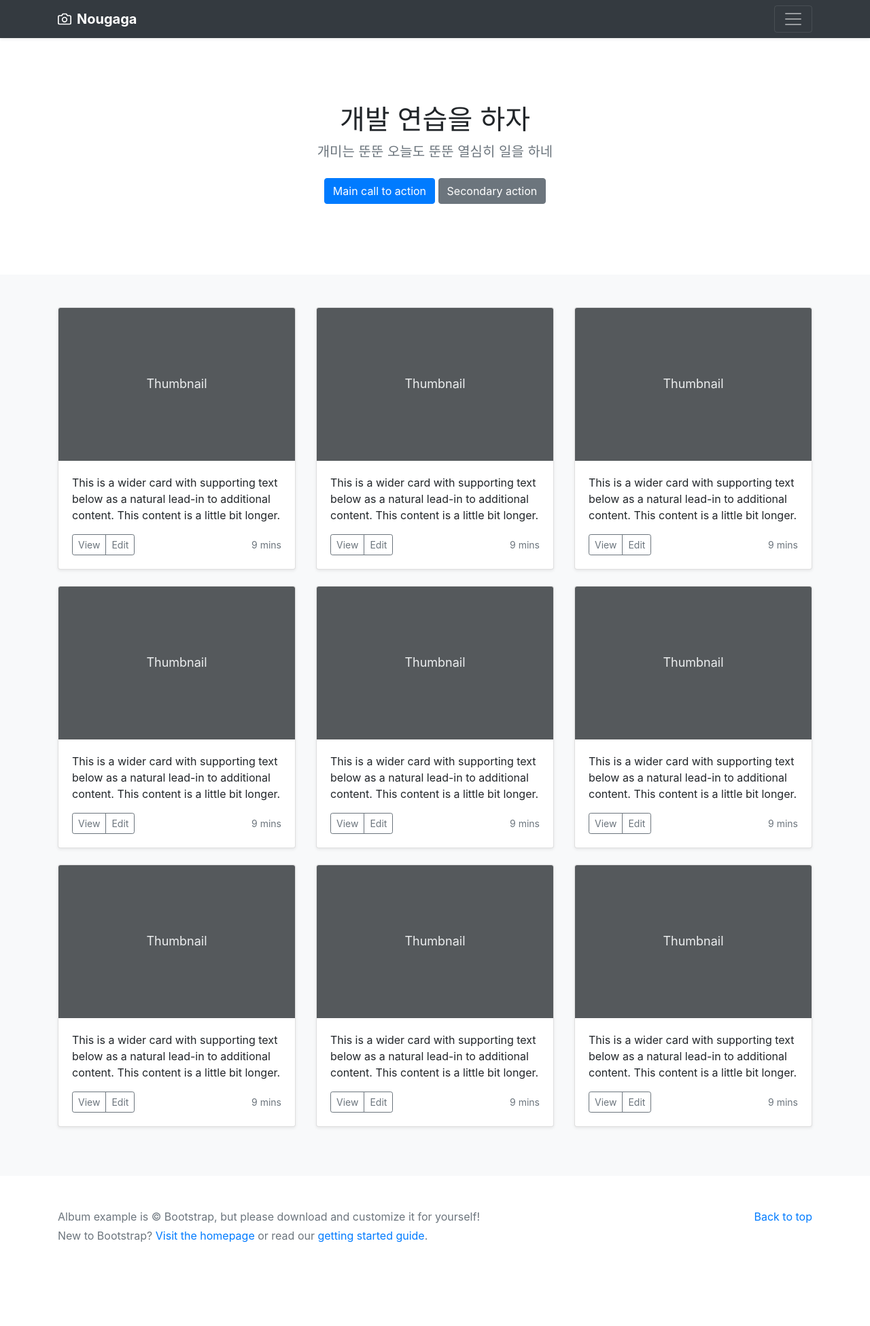
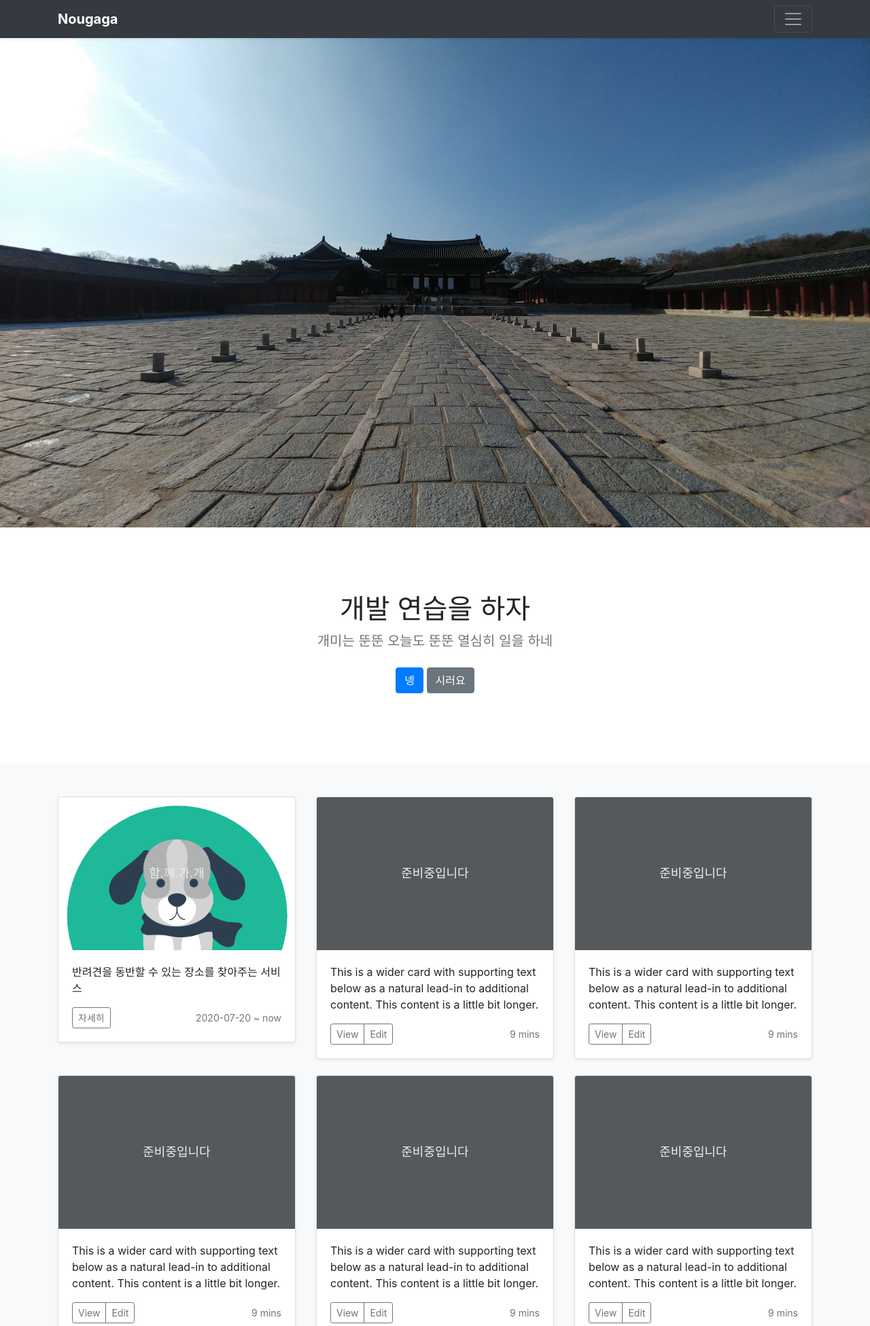
Before and after one commit to Nougaga/study, a Django app: page / in a window 1280 px wide. Shown: the top 1951 px of the page at 68% size. Before the commit the page ends 1828 px from the top, so only its background shows below. Run offline with Django 3.2, Linux system fonts and the light colour scheme; some libraries are stand-ins or nearby versions.

Commit message:
이미지 연습

```diff
--- a/myHome/main/templates/main/main.html
+++ b/myHome/main/templates/main/main.html
@@ -1,5 +1,6 @@
 <!doctype html>
 <html lang="en">
+
 <head>
   <meta charset="utf-8">
   <meta name="viewport" content="width=device-width, initial-scale=1, shrink-to-fit=no">
@@ -8,7 +9,8 @@
   <meta name="generator" content="Jekyll v4.0.1">
   <title>개발 연습을 하자</title>
 
-    <link rel="stylesheet" href="https://stackpath.bootstrapcdn.com/bootstrap/4.5.0/css/bootstrap.min.css" integrity="sha384-9aIt2nRpC12Uk9gS9baDl411NQApFmC26EwAOH8WgZl5MYYxFfc+NcPb1dKGj7Sk" crossorigin="anonymous">
+  <link rel="stylesheet" href="https://stackpath.bootstrapcdn.com/bootstrap/4.5.0/css/bootstrap.min.css"
+    integrity="sha384-9aIt2nRpC12Uk9gS9baDl411NQApFmC26EwAOH8WgZl5MYYxFfc+NcPb1dKGj7Sk" crossorigin="anonymous">
   <link rel="canonical" href="https://getbootstrap.com/docs/4.5/examples/album/">
 
   <!-- Bootstrap core CSS -->
@@ -36,6 +38,7 @@
       margin-bottom: 0;
       background-color: #fff;
     }
+
     @media (min-width: 768px) {
       .jumbotron {
         padding-top: 6rem;
@@ -67,14 +70,16 @@
   <!-- Custom styles for this template -->
   <link href="album.css" rel="stylesheet">
 </head>
+
 <body>
+  {% load static %}
   <header>
     <div class="collapse bg-dark" id="navbarHeader">
       <div class="container">
         <div class="row">
           <div class="col-sm-8 col-md-7 py-4">
             <h4 class="text-white">About</h4>
-          <p class="text-muted">Add some information about the album below, the author, or any other background context. Make it a few sentences long so folks can pick up some informative tidbits. Then, link them off to some social networking sites or contact information.</p>
+            <p class="text-muted">웹 개발을 공부해보자</p>
           </div>
           <div class="col-sm-4 offset-md-1 py-4">
             <h4 class="text-white">Contact</h4>
@@ -90,25 +95,24 @@
     <div class="navbar navbar-dark bg-dark shadow-sm">
       <div class="container d-flex justify-content-between">
         <a href="#" class="navbar-brand d-flex align-items-center">
-        <svg xmlns="http://www.w3.org/2000/svg" width="20" height="20" fill="none" stroke="currentColor" stroke-linecap="round" stroke-linejoin="round" stroke-width="2" aria-hidden="true" class="mr-2" viewBox="0 0 24 24" focusable="false"><path d="M23 19a2 2 0 0 1-2 2H3a2 2 0 0 1-2-2V8a2 2 0 0 1 2-2h4l2-3h6l2 3h4a2 2 0 0 1 2 2z"/><circle cx="12" cy="13" r="4"/></svg>
           <strong>Nougaga</strong>
         </a>
-      <button class="navbar-toggler" type="button" data-toggle="collapse" data-target="#navbarHeader" aria-controls="navbarHeader" aria-expanded="false" aria-label="Toggle navigation">
+        <button class="navbar-toggler" type="button" data-toggle="collapse" data-target="#navbarHeader"
+          aria-controls="navbarHeader" aria-expanded="false" aria-label="Toggle navigation">
           <span class="navbar-toggler-icon"></span>
         </button>
       </div>
     </div>
   </header>
-
   <main role="main">
-
+    <img src="{% static 'main/images/20171207_135024.jpg' %}" width=100% alt="test image">
     <section class="jumbotron text-center">
       <div class="container">
         <h1>개발 연습을 하자</h1>
         <p class="lead text-muted">개미는 뚠뚠 오늘도 뚠뚠 열심히 일을 하네</p>
         <p>
-        <a href="#" class="btn btn-primary my-2">Main call to action</a>
-        <a href="#" class="btn btn-secondary my-2">Secondary action</a>
+          <button id="yesyes" class="btn btn-primary my-2">넹</button>
+          <button id="nono" class="btn btn-secondary my-2">시러요</button>
         </p>
       </div>
     </section>
@@ -119,9 +123,39 @@
         <div class="row">
           <div class="col-md-4">
             <div class="card mb-4 shadow-sm">
-            <svg class="bd-placeholder-img card-img-top" width="100%" height="225" xmlns="http://www.w3.org/2000/svg" preserveAspectRatio="xMidYMid slice" focusable="false" role="img" aria-label="Placeholder: Thumbnail"><title>Placeholder</title><rect width="100%" height="100%" fill="#55595c"/><text x="50%" y="50%" fill="#eceeef" dy=".3em">Thumbnail</text></svg>
+              <svg class="bd-placeholder-img card-img-top" width="100%" height="225" xmlns="http://www.w3.org/2000/svg"
+                preserveAspectRatio="xMidYMid slice" focusable="false" role="img" aria-label="Placeholder: Thumbnail">
+                <title>Placeholder</title>
+                <defs>
+                  <pattern id="pp-icon" patternUnits="userSpaceOnUse" width="100%" height="650">
+                    <image class='twombly' xlink:href="{% static 'main/images/pp-icon.png' %}" width=100% />
+                  </pattern>
+                </defs>
+                <rect width="100%" height="100%" fill="url(#pp-icon)" />
+                <text x="50%" y="50%" fill="#eceeef" dy=".3em">함.께.가.개</text>
+              </svg>
               <div class="card-body">
-              <p class="card-text">This is a wider card with supporting text below as a natural lead-in to additional content. This content is a little bit longer.</p>
+                <p class="card-text">반려견을 동반할 수 있는 장소를 찾아주는 서비스</p>
+                <div class="d-flex justify-content-between align-items-center">
+                  <div class="btn-group">
+                    <button type="button" class="btn btn-sm btn-outline-secondary">자세히</button>
+                  </div>
+                  <small class="text-muted">2020-07-20 ~ now</small>
+                </div>
+              </div>
+            </div>
+          </div>
+          <div class="col-md-4">
+            <div class="card mb-4 shadow-sm">
+              <svg class="bd-placeholder-img card-img-top" width="100%" height="225" xmlns="http://www.w3.org/2000/svg"
+                preserveAspectRatio="xMidYMid slice" focusable="false" role="img" aria-label="Placeholder: Thumbnail">
+                <title>Placeholder</title>
+                <rect width="100%" height="100%" fill="#55595c" /><text x="50%" y="50%" fill="#eceeef"
+                  dy=".3em">준비중입니다</text>
+              </svg>
+              <div class="card-body">
+                <p class="card-text">This is a wider card with supporting text below as a natural lead-in to additional
+                  content. This content is a little bit longer.</p>
                 <div class="d-flex justify-content-between align-items-center">
                   <div class="btn-group">
                     <button type="button" class="btn btn-sm btn-outline-secondary">View</button>
@@ -134,24 +168,15 @@
           </div>
           <div class="col-md-4">
             <div class="card mb-4 shadow-sm">
-            <svg class="bd-placeholder-img card-img-top" width="100%" height="225" xmlns="http://www.w3.org/2000/svg" preserveAspectRatio="xMidYMid slice" focusable="false" role="img" aria-label="Placeholder: Thumbnail"><title>Placeholder</title><rect width="100%" height="100%" fill="#55595c"/><text x="50%" y="50%" fill="#eceeef" dy=".3em">Thumbnail</text></svg>
+              <svg class="bd-placeholder-img card-img-top" width="100%" height="225" xmlns="http://www.w3.org/2000/svg"
+                preserveAspectRatio="xMidYMid slice" focusable="false" role="img" aria-label="Placeholder: Thumbnail">
+                <title>Placeholder</title>
+                <rect width="100%" height="100%" fill="#55595c" /><text x="50%" y="50%" fill="#eceeef"
+                  dy=".3em">준비중입니다</text>
+              </svg>
               <div class="card-body">
-              <p class="card-text">This is a wider card with supporting text below as a natural lead-in to additional content. This content is a little bit longer.</p>
-              <div class="d-flex justify-content-between align-items-center">
-                <div class="btn-group">
-                  <button type="button" class="btn btn-sm btn-outline-secondary">View</button>
-                  <button type="button" class="btn btn-sm btn-outline-secondary">Edit</button>
-                </div>
-                <small class="text-muted">9 mins</small>
-              </div>
-            </div>
-          </div>
-        </div>
-        <div class="col-md-4">
-          <div class="card mb-4 shadow-sm">
-            <svg class="bd-placeholder-img card-img-top" width="100%" height="225" xmlns="http://www.w3.org/2000/svg" preserveAspectRatio="xMidYMid slice" focusable="false" role="img" aria-label="Placeholder: Thumbnail"><title>Placeholder</title><rect width="100%" height="100%" fill="#55595c"/><text x="50%" y="50%" fill="#eceeef" dy=".3em">Thumbnail</text></svg>
-            <div class="card-body">
-              <p class="card-text">This is a wider card with supporting text below as a natural lead-in to additional content. This content is a little bit longer.</p>
+                <p class="card-text">This is a wider card with supporting text below as a natural lead-in to additional
+                  content. This content is a little bit longer.</p>
                 <div class="d-flex justify-content-between align-items-center">
                   <div class="btn-group">
                     <button type="button" class="btn btn-sm btn-outline-secondary">View</button>
@@ -165,9 +190,15 @@
 
           <div class="col-md-4">
             <div class="card mb-4 shadow-sm">
-            <svg class="bd-placeholder-img card-img-top" width="100%" height="225" xmlns="http://www.w3.org/2000/svg" preserveAspectRatio="xMidYMid slice" focusable="false" role="img" aria-label="Placeholder: Thumbnail"><title>Placeholder</title><rect width="100%" height="100%" fill="#55595c"/><text x="50%" y="50%" fill="#eceeef" dy=".3em">Thumbnail</text></svg>
+              <svg class="bd-placeholder-img card-img-top" width="100%" height="225" xmlns="http://www.w3.org/2000/svg"
+                preserveAspectRatio="xMidYMid slice" focusable="false" role="img" aria-label="Placeholder: Thumbnail">
+                <title>Placeholder</title>
+                <rect width="100%" height="100%" fill="#55595c" /><text x="50%" y="50%" fill="#eceeef"
+                  dy=".3em">준비중입니다</text>
+              </svg>
               <div class="card-body">
-              <p class="card-text">This is a wider card with supporting text below as a natural lead-in to additional content. This content is a little bit longer.</p>
+                <p class="card-text">This is a wider card with supporting text below as a natural lead-in to additional
+                  content. This content is a little bit longer.</p>
                 <div class="d-flex justify-content-between align-items-center">
                   <div class="btn-group">
                     <button type="button" class="btn btn-sm btn-outline-secondary">View</button>
@@ -180,9 +211,15 @@
           </div>
           <div class="col-md-4">
             <div class="card mb-4 shadow-sm">
-            <svg class="bd-placeholder-img card-img-top" width="100%" height="225" xmlns="http://www.w3.org/2000/svg" preserveAspectRatio="xMidYMid slice" focusable="false" role="img" aria-label="Placeholder: Thumbnail"><title>Placeholder</title><rect width="100%" height="100%" fill="#55595c"/><text x="50%" y="50%" fill="#eceeef" dy=".3em">Thumbnail</text></svg>
+              <svg class="bd-placeholder-img card-img-top" width="100%" height="225" xmlns="http://www.w3.org/2000/svg"
+                preserveAspectRatio="xMidYMid slice" focusable="false" role="img" aria-label="Placeholder: Thumbnail">
+                <title>Placeholder</title>
+                <rect width="100%" height="100%" fill="#55595c" /><text x="50%" y="50%" fill="#eceeef"
+                  dy=".3em">준비중입니다</text>
+              </svg>
               <div class="card-body">
-              <p class="card-text">This is a wider card with supporting text below as a natural lead-in to additional content. This content is a little bit longer.</p>
+                <p class="card-text">This is a wider card with supporting text below as a natural lead-in to additional
+                  content. This content is a little bit longer.</p>
                 <div class="d-flex justify-content-between align-items-center">
                   <div class="btn-group">
                     <button type="button" class="btn btn-sm btn-outline-secondary">View</button>
@@ -195,9 +232,15 @@
           </div>
           <div class="col-md-4">
             <div class="card mb-4 shadow-sm">
-            <svg class="bd-placeholder-img card-img-top" width="100%" height="225" xmlns="http://www.w3.org/2000/svg" preserveAspectRatio="xMidYMid slice" focusable="false" role="img" aria-label="Placeholder: Thumbnail"><title>Placeholder</title><rect width="100%" height="100%" fill="#55595c"/><text x="50%" y="50%" fill="#eceeef" dy=".3em">Thumbnail</text></svg>
+              <svg class="bd-placeholder-img card-img-top" width="100%" height="225" xmlns="http://www.w3.org/2000/svg"
+                preserveAspectRatio="xMidYMid slice" focusable="false" role="img" aria-label="Placeholder: Thumbnail">
+                <title>Placeholder</title>
+                <rect width="100%" height="100%" fill="#55595c" /><text x="50%" y="50%" fill="#eceeef"
+                  dy=".3em">준비중입니다</text>
+              </svg>
               <div class="card-body">
-              <p class="card-text">This is a wider card with supporting text below as a natural lead-in to additional content. This content is a little bit longer.</p>
+                <p class="card-text">This is a wider card with supporting text below as a natural lead-in to additional
+                  content. This content is a little bit longer.</p>
                 <div class="d-flex justify-content-between align-items-center">
                   <div class="btn-group">
                     <button type="button" class="btn btn-sm btn-outline-secondary">View</button>
@@ -211,9 +254,15 @@
 
           <div class="col-md-4">
             <div class="card mb-4 shadow-sm">
-            <svg class="bd-placeholder-img card-img-top" width="100%" height="225" xmlns="http://www.w3.org/2000/svg" preserveAspectRatio="xMidYMid slice" focusable="false" role="img" aria-label="Placeholder: Thumbnail"><title>Placeholder</title><rect width="100%" height="100%" fill="#55595c"/><text x="50%" y="50%" fill="#eceeef" dy=".3em">Thumbnail</text></svg>
+              <svg class="bd-placeholder-img card-img-top" width="100%" height="225" xmlns="http://www.w3.org/2000/svg"
+                preserveAspectRatio="xMidYMid slice" focusable="false" role="img" aria-label="Placeholder: Thumbnail">
+                <title>Placeholder</title>
+                <rect width="100%" height="100%" fill="#55595c" /><text x="50%" y="50%" fill="#eceeef"
+                  dy=".3em">준비중입니다</text>
+              </svg>
               <div class="card-body">
-              <p class="card-text">This is a wider card with supporting text below as a natural lead-in to additional content. This content is a little bit longer.</p>
+                <p class="card-text">This is a wider card with supporting text below as a natural lead-in to additional
+                  content. This content is a little bit longer.</p>
                 <div class="d-flex justify-content-between align-items-center">
                   <div class="btn-group">
                     <button type="button" class="btn btn-sm btn-outline-secondary">View</button>
@@ -226,9 +275,15 @@
           </div>
           <div class="col-md-4">
             <div class="card mb-4 shadow-sm">
-            <svg class="bd-placeholder-img card-img-top" width="100%" height="225" xmlns="http://www.w3.org/2000/svg" preserveAspectRatio="xMidYMid slice" focusable="false" role="img" aria-label="Placeholder: Thumbnail"><title>Placeholder</title><rect width="100%" height="100%" fill="#55595c"/><text x="50%" y="50%" fill="#eceeef" dy=".3em">Thumbnail</text></svg>
+              <svg class="bd-placeholder-img card-img-top" width="100%" height="225" xmlns="http://www.w3.org/2000/svg"
+                preserveAspectRatio="xMidYMid slice" focusable="false" role="img" aria-label="Placeholder: Thumbnail">
+                <title>Placeholder</title>
+                <rect width="100%" height="100%" fill="#55595c" /><text x="50%" y="50%" fill="#eceeef"
+                  dy=".3em">준비중입니다</text>
+              </svg>
               <div class="card-body">
-              <p class="card-text">This is a wider card with supporting text below as a natural lead-in to additional content. This content is a little bit longer.</p>
+                <p class="card-text">This is a wider card with supporting text below as a natural lead-in to additional
+                  content. This content is a little bit longer.</p>
                 <div class="d-flex justify-content-between align-items-center">
                   <div class="btn-group">
                     <button type="button" class="btn btn-sm btn-outline-secondary">View</button>
@@ -241,9 +296,15 @@
           </div>
           <div class="col-md-4">
             <div class="card mb-4 shadow-sm">
-            <svg class="bd-placeholder-img card-img-top" width="100%" height="225" xmlns="http://www.w3.org/2000/svg" preserveAspectRatio="xMidYMid slice" focusable="false" role="img" aria-label="Placeholder: Thumbnail"><title>Placeholder</title><rect width="100%" height="100%" fill="#55595c"/><text x="50%" y="50%" fill="#eceeef" dy=".3em">Thumbnail</text></svg>
+              <svg class="bd-placeholder-img card-img-top" width="100%" height="225" xmlns="http://www.w3.org/2000/svg"
+                preserveAspectRatio="xMidYMid slice" focusable="false" role="img" aria-label="Placeholder: Thumbnail">
+                <title>Placeholder</title>
+                <rect width="100%" height="100%" fill="#55595c" /><text x="50%" y="50%" fill="#eceeef"
+                  dy=".3em">준비중입니다</text>
+              </svg>
               <div class="card-body">
-              <p class="card-text">This is a wider card with supporting text below as a natural lead-in to additional content. This content is a little bit longer.</p>
+                <p class="card-text">This is a wider card with supporting text below as a natural lead-in to additional
+                  content. This content is a little bit longer.</p>
                 <div class="d-flex justify-content-between align-items-center">
                   <div class="btn-group">
                     <button type="button" class="btn btn-sm btn-outline-secondary">View</button>
@@ -257,7 +318,6 @@
         </div>
       </div>
     </div>
-
   </main>
 
   <footer class="text-muted">
@@ -265,12 +325,28 @@
       <p class="float-right">
         <a href="#">Back to top</a>
       </p>
-    <p>Album example is &copy; Bootstrap, but please download and customize it for yourself!</p>
-    <p>New to Bootstrap? <a href="https://getbootstrap.com/">Visit the homepage</a> or read our <a href="../getting-started/introduction/">getting started guide</a>.</p>
+      <p>&copy; 내가 열심히 복붙중</p>
+
     </div>
   </footer>
-  <script src="https://code.jquery.com/jquery-3.5.1.slim.min.js" integrity="sha384-DfXdz2htPH0lsSSs5nCTpuj/zy4C+OGpamoFVy38MVBnE+IbbVYUew+OrCXaRkfj" crossorigin="anonymous"></script>
-  <script src="https://cdn.jsdelivr.net/npm/popper.js@1.16.0/dist/umd/popper.min.js" integrity="sha384-Q6E9RHvbIyZFJoft+2mJbHaEWldlvI9IOYy5n3zV9zzTtmI3UksdQRVvoxMfooAo" crossorigin="anonymous"></script>
-  <script src="https://stackpath.bootstrapcdn.com/bootstrap/4.5.0/js/bootstrap.min.js" integrity="sha384-OgVRvuATP1z7JjHLkuOU7Xw704+h835Lr+6QL9UvYjZE3Ipu6Tp75j7Bh/kR0JKI" crossorigin="anonymous"></script>
+  <script src="https://code.jquery.com/jquery-3.5.1.slim.min.js"
+    integrity="sha384-DfXdz2htPH0lsSSs5nCTpuj/zy4C+OGpamoFVy38MVBnE+IbbVYUew+OrCXaRkfj"
+    crossorigin="anonymous"></script>
+  <script src="https://cdn.jsdelivr.net/npm/popper.js@1.16.0/dist/umd/popper.min.js"
+    integrity="sha384-Q6E9RHvbIyZFJoft+2mJbHaEWldlvI9IOYy5n3zV9zzTtmI3UksdQRVvoxMfooAo"
+    crossorigin="anonymous"></script>
+  <script src="https://stackpath.bootstrapcdn.com/bootstrap/4.5.0/js/bootstrap.min.js"
+    integrity="sha384-OgVRvuATP1z7JjHLkuOU7Xw704+h835Lr+6QL9UvYjZE3Ipu6Tp75j7Bh/kR0JKI"
+    crossorigin="anonymous"></script>
+  <script>
+    $('#yesyes').click(() => {
+      alert("열심히 하자");
+    })
+    $('#nono').click(() => {
+      alert("꼬우면 아시죠?");
+    })
+
+  </script>
 </body>
+
 </html>
```
Also changed, not shown: 백준연습장/test.py (+4 -11 lines), myHome/main/static/main/images/20171207_135024.jpg (added), myHome/main/static/main/images/pp-icon.png (added). Lines whose indentation alone changed are shown as unchanged.
